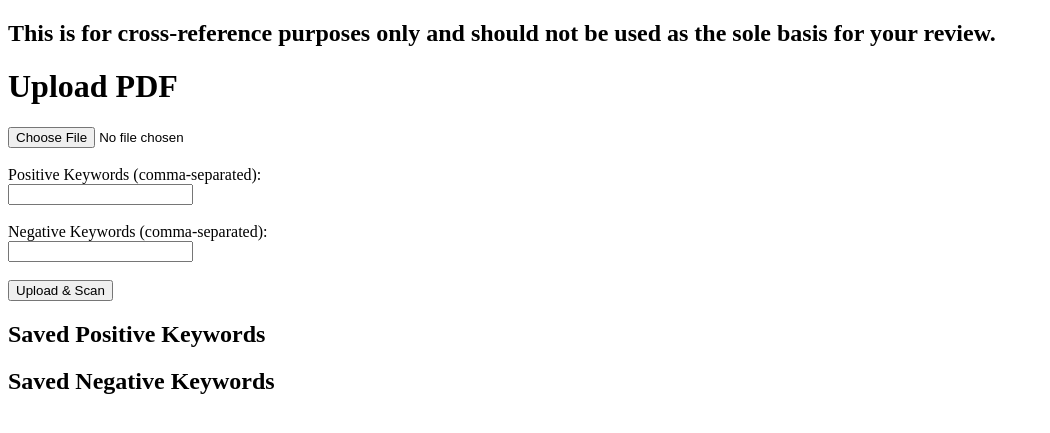
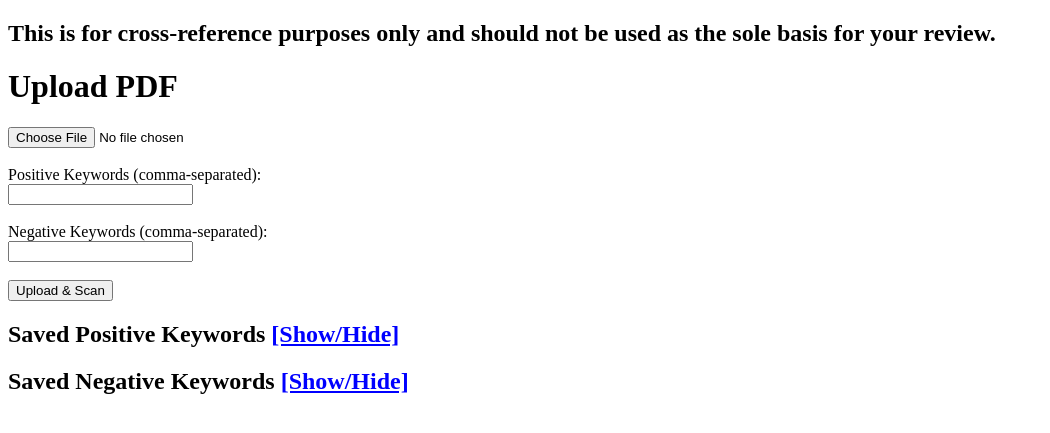
Before and after one commit to Aaronicc/pdf-keyword-search, a Flask app: page / in a window 1280 px wide. Shown: the top 433 px of the page, without its empty margins (0-1050 px from the left). Run offline with Flask 3, Linux system fonts and the light colour scheme; data that the repository does not hold is empty.

Commit message:
Update index.html

```diff
--- a/templates/index.html
+++ b/templates/index.html
@@ -3,6 +3,17 @@
 <head>
     <meta charset="UTF-8">
     <title>PDF Keyword Search</title>
+    <style>
+        .toggle-button {
+            margin-top: 10px;
+            cursor: pointer;
+            color: blue;
+            text-decoration: underline;
+        }
+        .hidden {
+            display: none;
+        }
+    </style>
 </head>
 <body>
     <h2>This is for cross-reference purposes only and should not be used as the sole basis for your review.</h2>
@@ -20,7 +31,9 @@
         <input type="submit" value="Upload & Scan">
     </form>
 
-    <h2>Saved Positive Keywords</h2>
+    <div>
+        <h2>Saved Positive Keywords <span class="toggle-button" onclick="toggleSection('posSection')">[Show/Hide]</span></h2>
+        <div id="posSection">
             <ul>
                 {% for k in pos_keywords %}
                 <li>
@@ -34,8 +47,12 @@
                 </li>
                 {% endfor %}
             </ul>
+        </div>
+    </div>
 
-    <h2>Saved Negative Keywords</h2>
+    <div>
+        <h2>Saved Negative Keywords <span class="toggle-button" onclick="toggleSection('negSection')">[Show/Hide]</span></h2>
+        <div id="negSection">
             <ul>
                 {% for k in neg_keywords %}
                 <li>
@@ -49,6 +66,8 @@
                 </li>
                 {% endfor %}
             </ul>
+        </div>
+    </div>
 
     {% if results %}
         <h2>Keyword Matches</h2>
@@ -72,5 +91,12 @@
         <p><a href="{{ url_for('download_highlighted', filename=highlighted_pdf.split('/')[-1]) }}" target="_blank">Download Highlighted PDF</a></p>
         {% endif %}
     {% endif %}
+
+    <script>
+        function toggleSection(id) {
+            const section = document.getElementById(id);
+            section.classList.toggle('hidden');
+        }
+    </script>
 </body>
 </html>
```
Lines whose indentation alone changed are shown as unchanged.
